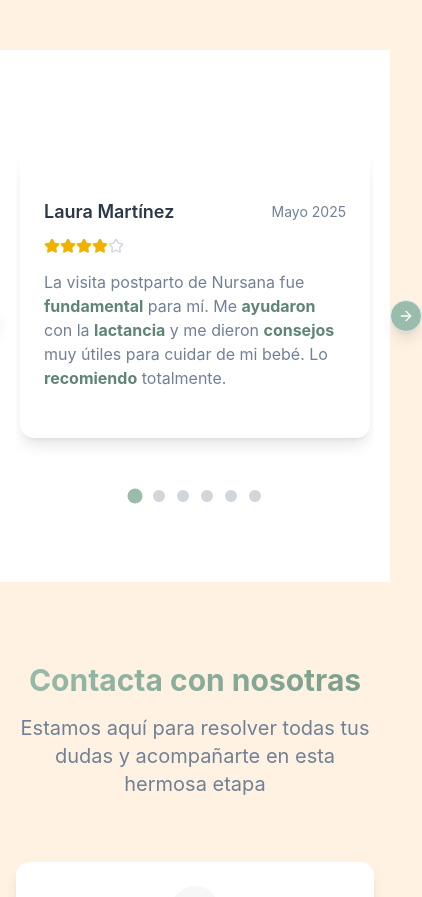
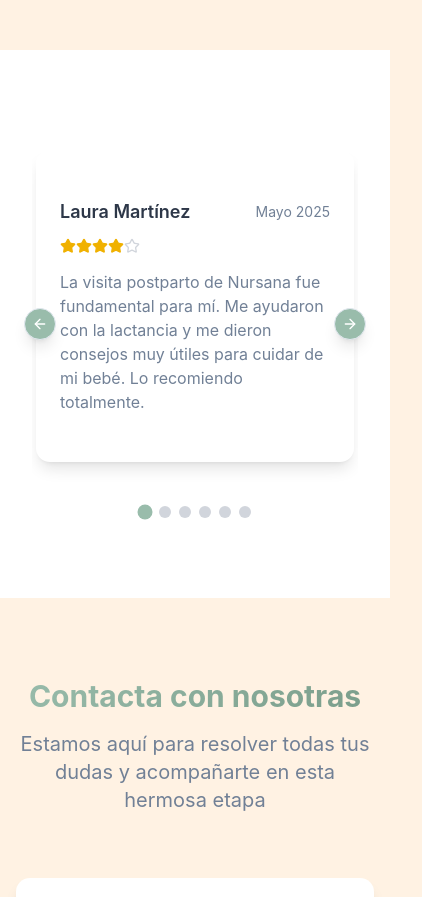
Before and after one commit to nursana001/nursana-landing, a React (Vite) app: page / in a window 390 px wide. Shown: the part 6020-6917 px from the top of the page, 422 px wide, since content can reach past the window. Built offline with nearby package versions, Linux system fonts and the light colour scheme.

Commit message:
Mejorar carrusel de reviews: eliminar animaciones, mejorar responsividad para móviles y balancear posición de controles de navegación

```diff
--- a/package.json
+++ b/package.json
@@ -10,6 +10,7 @@
     "preview": "vite preview"
   },
   "dependencies": {
+    "@formkit/auto-animate": "^0.8.2",
     "@hookform/resolvers": "^5.0.1",
     "@radix-ui/react-accordion": "^1.2.10",
     "@radix-ui/react-alert-dialog": "^1.1.13",
--- a/src/components/ReviewCard.jsx
+++ b/src/components/ReviewCard.jsx
@@ -2,37 +2,74 @@
 import { Card, CardContent } from '../components/ui/card';
 import { Star } from 'lucide-react';
 
+// Definimos el componente ReviewCard
 const ReviewCard = ({ name, rating, text, date }) => {
   // Creamos un array de 5 elementos para representar las 5 estrellas
   const totalStars = 5;
 
   // Lista de palabras clave que queremos destacar
-  const keywordsToHighlight = [
+  const keywordsToHighlight = React.useMemo(() => [
     'fundamental', 'profesional', 'recomiendo', 'confianza', 'perfectamente',
     'excelente', 'tranquilidad', 'ayudaron', 'preparada', 'consejos', 'clara',
     'solucionarlo', 'lactancia', 'segura', 'descansar', 'atendido'
-  ];
+  ], []);
 
-  // Función para destacar palabras clave en el texto
-  const highlightKeywords = (text) => {
+  // Crear un conjunto para búsqueda más eficiente
+  const keywordSet = React.useMemo(() => {
+    // Convertir el array a un Map para búsqueda O(1) en lugar de O(n)
+    const map = new Map();
+    keywordsToHighlight.forEach(keyword =>
+      map.set(keyword.toLowerCase(), true)
+    );
+    return map;
+  }, [keywordsToHighlight]);
+
+  // Función optimizada para destacar palabras clave en el texto
+  const highlightKeywords = React.useCallback((text) => {
     if (!text) return '';
 
-    // Dividir el texto en palabras y puntuación
+    // Evitamos procesar texto si no hay palabras clave definidas
+    if (keywordSet.size === 0) return text;
+
+    // Dividir el texto en palabras y puntuación - usando un regex más eficiente
     const segments = text.split(/([\s,.!?;]+)/);
 
+    // Creamos los elementos de manera eficiente
     return segments.map((segment, index) => {
-      // Comprobar si la palabra (ignorando mayúsculas/minúsculas) está en nuestra lista de palabras clave
-      const isKeyword = keywordsToHighlight.some(keyword =>
-        segment.toLowerCase().includes(keyword.toLowerCase())
-      );
+      // Verificamos si el segmento no es espacio en blanco o puntuación
+      if (segment.trim().length === 0 || /^[\s,.!?;]+$/.test(segment)) {
+        return <span key={index}>{segment}</span>;
+      }
 
-      return isKeyword ? (
-        <span key={index} className="font-bold" style={{ color: "var(--primary-dark)" }}>{segment}</span>
-      ) : (
-        <span key={index}>{segment}</span>
-      );
+      // Buscamos coincidencias exactas primero (más rápido)
+      let isKeyword = keywordSet.has(segment.toLowerCase());
+
+      // Si no hay coincidencia exacta, buscamos coincidencias parciales
+      if (!isKeyword) {
+        const segmentLower = segment.toLowerCase();
+        isKeyword = Array.from(keywordSet.keys()).some(keyword =>
+          segmentLower.includes(keyword)
+        );
+      }
+
+      return <span key={index}>{segment}</span>;
     });
-  };
+  }, [keywordSet]);
+
+  // Memoizamos el renderizado de las estrellas para evitar recálculos innecesarios
+  const starsElement = React.useMemo(() => {
+    return Array(totalStars).fill(0).map((_, index) => (
+      <Star
+        key={index}
+        className={`w-4 h-4 ${index < rating ? 'text-yellow-500 fill-yellow-500' : 'text-gray-300'}`}
+      />
+    ));
+  }, [rating, totalStars]);
+
+  // Memoizamos el texto resaltado para evitar recálculos en cada render
+  const highlightedText = React.useMemo(() => {
+    return highlightKeywords(text);
+  }, [text, highlightKeywords]);
 
   return (
     <Card className="border-0 shadow-lg hover:shadow-xl transition-shadow bg-white">
@@ -43,20 +80,16 @@
         </div>
 
         <div className="flex items-center mb-4">
-          {Array(totalStars).fill(0).map((_, index) => (
-            <Star
-              key={index}
-              className={`w-4 h-4 ${index < rating ? 'text-yellow-500 fill-yellow-500' : 'text-gray-300'}`}
-            />
-          ))}
+          {starsElement}
         </div>
 
         <p className="text-muted-foreground">
-          {highlightKeywords(text)}
+          {highlightedText}
         </p>
       </CardContent>
     </Card>
   );
 };
 
-export default ReviewCard;
+// Exportamos el componente memoizado para evitar renderizaciones innecesarias
+export default React.memo(ReviewCard);
--- a/src/components/ReviewCarousel.jsx
+++ b/src/components/ReviewCarousel.jsx
@@ -1,4 +1,4 @@
-import React, { useEffect, useState, memo } from 'react';
+import React, { useEffect, useState, useCallback } from 'react';
 import {
   Carousel,
   CarouselContent,
@@ -8,22 +8,21 @@
 } from "./ui/carousel";
 import ReviewCard from './ReviewCard';
 
-// Memoizar el componente ReviewCard para evitar renderizados innecesarios
-const MemoizedReviewCard = memo(ReviewCard);
-
 const ReviewCarousel = ({ reviews }) => {
   const [api, setApi] = useState(null);
   const [current, setCurrent] = useState(0);
   const [count, setCount] = useState(0);
 
+  // Optimizamos los callbacks para evitar recreaciones innecesarias
+  const onSelect = useCallback(() => {
+    if (!api) return;
+    setCurrent(api.selectedScrollSnap());
+  }, [api]);
+
   useEffect(() => {
     if (!api) return;
 
     setCount(api.scrollSnapList().length);
-
-    const onSelect = () => {
-      setCurrent(api.selectedScrollSnap());
-    };
 
     api.on("select", onSelect);
     api.on("reInit", onSelect);
@@ -32,44 +31,94 @@
       api.off("select", onSelect);
       api.off("reInit", onSelect);
     };
-  }, [api]);
+  }, [api, onSelect]);
 
-  // Añadir control mediante teclado (flechas izquierda/derecha)
+  // Se eliminó el efecto de autoplay
+
+  // Añadir control mediante teclado para navegación accesible
   useEffect(() => {
     const handleKeyDown = (e) => {
-      if (e.key === 'ArrowLeft') api?.scrollPrev();
-      if (e.key === 'ArrowRight') api?.scrollNext();
+      // Navegación básica con flechas
+      if (e.key === 'ArrowLeft') {
+        api?.scrollPrev();
+        // Después de navegar, enfocar el control activo
+        setTimeout(() => {
+          document.getElementById(`testimonio-tab-${api?.selectedScrollSnap() || 0}`)?.focus();
+        }, 100);
+      }
+      if (e.key === 'ArrowRight') {
+        api?.scrollNext();
+        // Después de navegar, enfocar el control activo
+        setTimeout(() => {
+          document.getElementById(`testimonio-tab-${api?.selectedScrollSnap() || 0}`)?.focus();
+        }, 100);
+      }
+      // Navegación con deslizamiento táctil para dispositivos móviles
+      if (e.key === 'Swipe') {
+        const direction = e.detail?.direction || '';
+        if (direction === 'left') {
+          api?.scrollNext();
+        } else if (direction === 'right') {
+          api?.scrollPrev();
+        }
+      }
+
+      // Navegación avanzada para accesibilidad
+      if (e.key === 'Home' && api) {
+        api.scrollTo(0);
+        document.getElementById('testimonio-tab-0')?.focus();
+      }
+      if (e.key === 'End' && api && count > 0) {
+        api.scrollTo(count - 1);
+        document.getElementById(`testimonio-tab-${count - 1}`)?.focus();
+      }
     };
 
     window.addEventListener('keydown', handleKeyDown);
     return () => window.removeEventListener('keydown', handleKeyDown);
-  }, [api]);
+  }, [api, count]);
 
   return (
-    <div className="w-full max-w-5xl mx-auto relative">
+    <div className="w-full max-w-5xl mx-auto relative px-4 sm:px-6 md:px-8">
+      <div className="sr-only" aria-live="polite" aria-atomic="true">
+        {current !== null && `Mostrando testimonio ${current + 1} de ${count}`}
+      </div>
       <Carousel
         setApi={setApi}
-        className="w-full"
+        className="w-full touch-pan-y"
         opts={{
-          align: "start",
+          align: "center",
           loop: true,
+          duration: 0, // Sin animación de transición
         }}
+        aria-roledescription="carrusel"
+        aria-label="Testimonios de clientes"
       >
         {/* Flechas de navegación a los lados */}
         <CarouselPrevious
-          className="absolute left-0 top-1/2 -translate-y-1/2 -translate-x-full -ml-4 z-10 bg-primary text-white hover:bg-primary/80 hover:text-white shadow-lg"
+          className="absolute left-0 top-1/2 -translate-y-1/2 md:-translate-x-full md:-ml-4 -ml-2 z-10 bg-primary text-white hover:bg-primary/80 hover:text-white shadow-lg h-8 w-8 sm:h-10 sm:w-10"
+          aria-label="Ver testimonios anteriores"
+          title="Testimonios anteriores"
         />
 
         <CarouselNext
-          className="absolute right-0 top-1/2 -translate-y-1/2 translate-x-full mr-4 z-10 bg-primary text-white hover:bg-primary/80 hover:text-white shadow-lg"
-          style={{ marginRight: "-16px" }}
+          className="absolute right-0 top-1/2 -translate-y-1/2 md:translate-x-full md:-mr-4 -mr-2 z-10 bg-primary text-white hover:bg-primary/80 hover:text-white shadow-lg h-8 w-8 sm:h-10 sm:w-10"
+          aria-label="Ver testimonios siguientes"
+          title="Testimonios siguientes"
         />
 
         <CarouselContent className="py-4">
-          {reviews.map((review, index) => (
-            <CarouselItem key={index} className="md:basis-1/2 lg:basis-1/2 pl-4">
+          {/* Usamos React.useMemo para evitar recrear elementos en cada renderizado */}
+          {React.useMemo(() => reviews.map((review, index) => (
+            <CarouselItem
+              key={index}
+              className="basis-full sm:basis-3/4 md:basis-1/2 lg:basis-1/2 pl-4"
+              role="tabpanel"
+              id={`testimonio-panel-${index}`}
+              aria-labelledby={`testimonio-tab-${index}`}
+            >
               <div className="p-1">
-                <MemoizedReviewCard
+                <ReviewCard
                   name={review.name}
                   rating={review.rating}
                   text={review.text}
@@ -77,25 +126,35 @@
                 />
               </div>
             </CarouselItem>
-          ))}
+          )), [reviews])}
         </CarouselContent>
 
-        <div className="flex justify-center mt-8">
-          <div className="flex items-center gap-3">
+        <div className="flex justify-center mt-6 sm:mt-8">
+          <nav aria-label="Navegación de testimonios" className="w-full">
+            <div className="flex items-center gap-2 sm:gap-3 justify-center" role="tablist">
               {Array.from({ length: count }).map((_, i) => (
-              <span
+                <button
                   key={i}
-                className={`block h-3 w-3 rounded-full transition-colors cursor-pointer ${
+                  className={`block h-3 w-3 sm:h-4 sm:w-4 rounded-full touch-manipulation ${
                     i === current ? "bg-primary scale-125" : "bg-gray-300 hover:bg-gray-400"
                   }`}
-                role="button"
-                tabIndex={0}
+                  role="tab"
+                  id={`testimonio-tab-${i}`}
+                  aria-selected={i === current}
+                  aria-controls={`testimonio-panel-${i}`}
+                  tabIndex={i === current ? 0 : -1}
                   onClick={() => api?.scrollTo(i)}
-                onKeyDown={(e) => e.key === 'Enter' && api?.scrollTo(i)}
-                aria-label={`Ir a la review ${i + 1}`}
+                  onKeyDown={(e) => {
+                    if (e.key === 'Enter' || e.key === ' ') {
+                      e.preventDefault();
+                      api?.scrollTo(i);
+                    }
+                  }}
+                  aria-label={`Ir al testimonio ${i + 1} de ${count}`}
                 />
               ))}
             </div>
+          </nav>
         </div>
       </Carousel>
     </div>
```
Also changed, not shown: 1 other file (tests, documents, lock files or other folders). Lines whose indentation alone changed are shown as unchanged.
